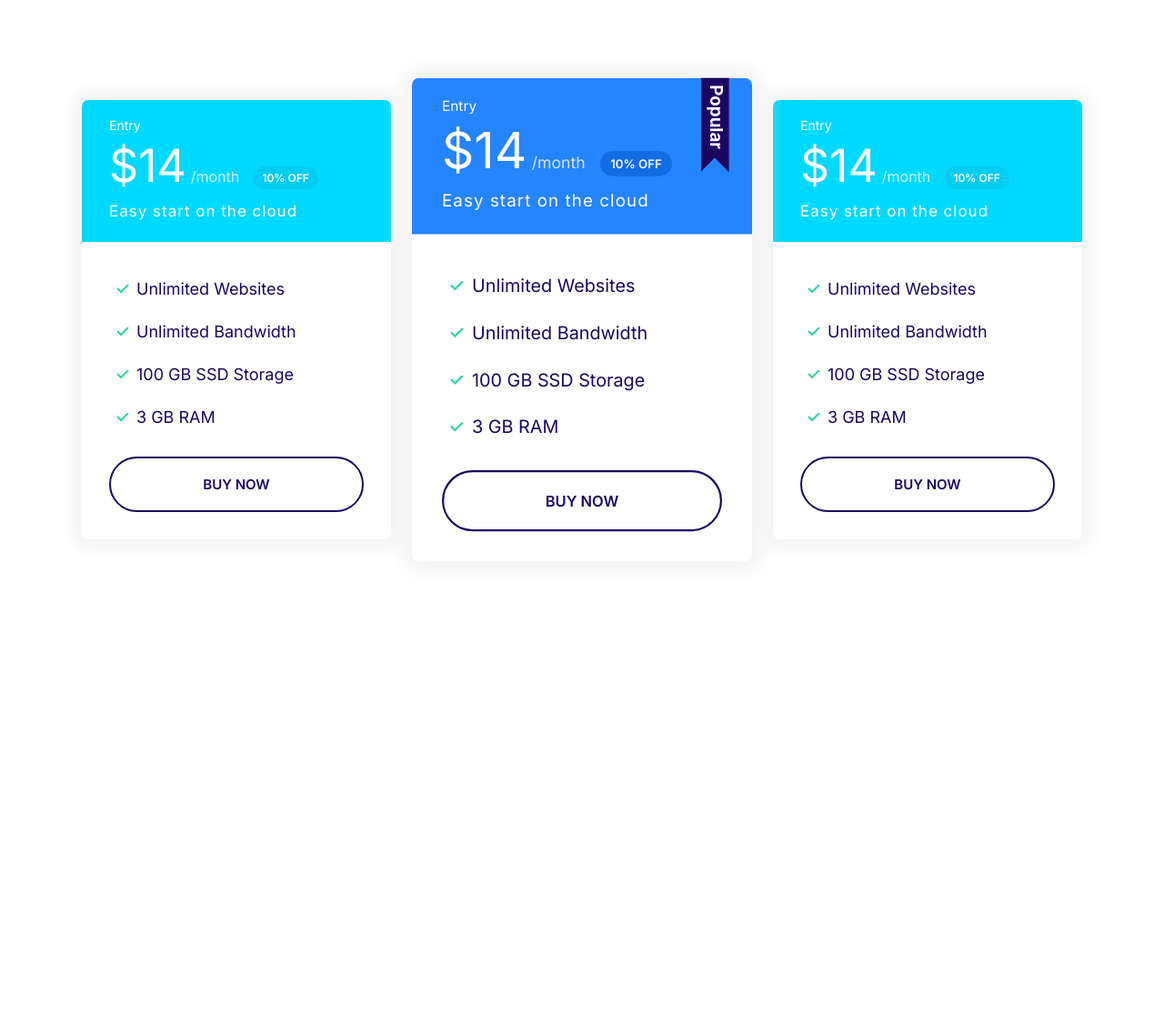
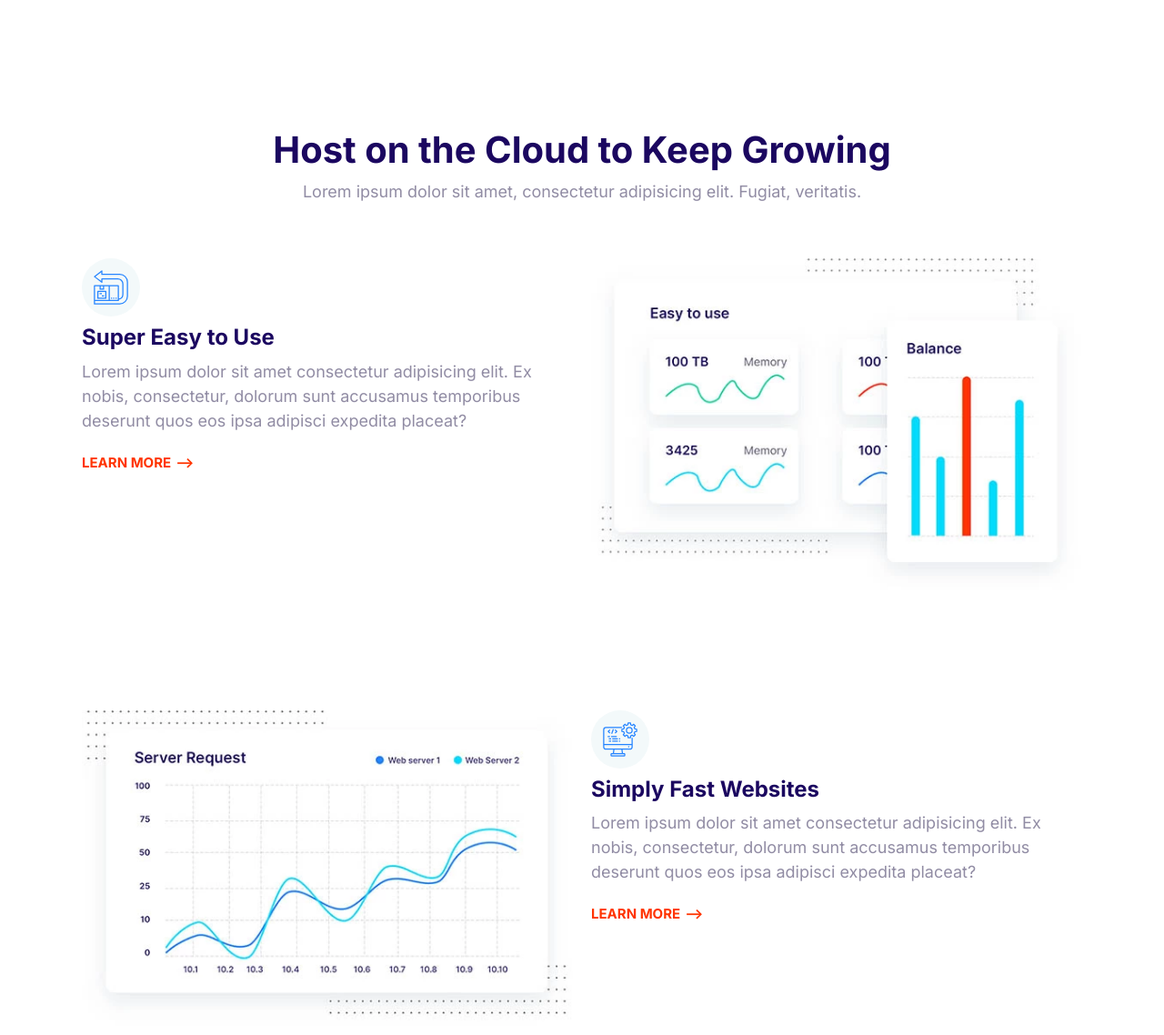
Before and after one commit to AlfaHun/moshify, a plain HTML site: page index.html in a window 1280 px wide. Shown: the top 1138 px of the page at 91% size. Before the commit the page ends 800 px from the top, so only its background shows below. Drawn offline with Linux system fonts and the light colour scheme.

Commit message:
Feature block

```diff
--- a/css/styles.css
+++ b/css/styles.css
@@ -339,7 +339,7 @@ a {
 /* Plans */
 
 .plan {
-  transition: transform .2s ease-out;
+  transition: transform 0.2s ease-out;
 }
 
 .plan__name {
@@ -419,7 +419,6 @@ a {
 .plan:hover {
   transform: scale(1.05);
 }
-
 
 .plan--popular:hover {
   transform: scale(1.15);
@@ -771,7 +770,7 @@ a {
   }
 }
 
-/* Plan block */
+/* Plans block */
 
 .block-plans .grid {
   gap: 8rem 4rem;
@@ -781,3 +780,28 @@ a {
   max-width: 500px;
   margin: 0 auto;
 }
+
+/* Features block */
+
+.feature {
+  gap: 4rem 2rem;
+  margin: 12rem 0;
+}
+
+.feature:first-of-type {
+  margin-top: 6rem;
+}
+
+.feature__heading {
+  margin: 1rem 0;
+}
+
+.feature__image {
+  width: 100%;
+}
+
+@media screen and (min-width: 768px) {
+  .feature:nth-of-type(even) .feature__content {
+    order: 2;
+  }
+}
--- a/index.html
+++ b/index.html
@@ -12,71 +12,100 @@
     <link rel="stylesheet" href="css/styles.css" />
   </head>
   <body style="padding: 5rem">
-    <section class="block container block-plans">
-      <div class="grid grid--cols-3">
-        <div class="plan">
-          <div class="card card--secondary">
-            <header class="card__header">
-              <h3 class="plan__name">Entry</h3>
-              <span class="plan__price">$14</span>
-              <span class="plan__billing-cycle">/month</span>
-              <span class="badge badge--secondary badge--small">10% OFF</span>
-              <span class="plan__description">Easy start on the cloud</span>
-            </header>
-            <div class="card__body">
-              <ul class="list list--tick">
-                <li class="list__item">Unlimited Websites</li>
-                <li class="list__item">Unlimited Bandwidth</li>
-                <li class="list__item">100 GB SSD Storage</li>
-                <li class="list__item">3 GB RAM</li>
-              </ul>
-              <button class="btn btn--outline btn--block">Buy Now</button>
-            </div>
-          </div>
+    <section class="block container">
+      <header class="block__header">
+        <h2>Host on the Cloud to Keep Growing</h2>
+        <p>Lorem ipsum dolor sit amet, consectetur adipisicing elit. Fugiat, veritatis.</p>
+      </header>
+
+      <article class="grid grid--cols-2 feature">
+        <div class="feature__content">
+          <span class="icon-container">
+            <svg class="icon icon--primary">
+              <use xlink:href="images/sprite.svg#easy"></use>
+            </svg>
+          </span>
+          <header>
+            <h3 class="feature__heading">Super Easy to Use</h3>
+          </header>
+          <p>
+            Lorem ipsum dolor sit amet consectetur adipisicing elit. Ex nobis,
+            consectetur, dolorum sunt accusamus temporibus deserunt quos eos
+            ipsa adipisci expedita placeat?
+          </p>
+          <a href="#" class="link-arrow">Learn more</a>
         </div>
-        <div class="plan plan--popular">
-          <div class="card card--primary">
-            <header class="card__header">
-              <h3 class="plan__name">Entry</h3>
-              <span class="plan__price">$14</span>
-              <span class="plan__billing-cycle">/month</span>
-              <span class="badge badge--primary badge--small">10% OFF</span>
-              <span class="plan__description">Easy start on the cloud</span>
-            </header>
-            <div class="card__body">
-              <ul class="list list--tick">
-                <li class="list__item">Unlimited Websites</li>
-                <li class="list__item">Unlimited Bandwidth</li>
-                <li class="list__item">100 GB SSD Storage</li>
-                <li class="list__item">3 GB RAM</li>
-              </ul>
-              <button class="btn btn--outline btn--block">Buy Now</button>
-            </div>
-          </div>
+        <picture>
+          <source
+            type="image/webp"
+            srcset="images/easy.webp 1x, images/easy@2x.webp 2x"
+          />
+          <source
+            type="image/png"
+            srcset="images/easy.png 1x, images/easy@2x.png 2x"
+          />
+          <img class="feature__image" src="images/easy.png" alt="" />
+        </picture>
+      </article>
+      <article class="grid grid--cols-2 feature">
+        <div class="feature__content">
+          <span class="icon-container">
+            <svg class="icon icon--primary">
+              <use xlink:href="images/sprite.svg#computer"></use>
+            </svg>
+          </span>
+          <header>
+            <h3 class="feature__heading">Simply Fast Websites</h3>
+          </header>
+          <p>
+            Lorem ipsum dolor sit amet consectetur adipisicing elit. Ex nobis,
+            consectetur, dolorum sunt accusamus temporibus deserunt quos eos
+            ipsa adipisci expedita placeat?
+          </p>
+          <a href="#" class="link-arrow">Learn more</a>
         </div>
-        <div class="plan">
-          <div class="card card--secondary">
-            <header class="card__header">
-              <h3 class="plan__name">Entry</h3>
-              <span class="plan__price">$14</span>
-              <span class="plan__billing-cycle">/month</span>
-              <span class="badge badge--secondary badge--small">10% OFF</span>
-              <span class="plan__description">Easy start on the cloud</span>
-            </header>
-            <div class="card__body">
-              <ul class="list list--tick">
-                <li class="list__item">Unlimited Websites</li>
-                <li class="list__item">Unlimited Bandwidth</li>
-                <li class="list__item">100 GB SSD Storage</li>
-                <li class="list__item">3 GB RAM</li>
-              </ul>
-              <button class="btn btn--outline btn--block">Buy Now</button>
-            </div>
-          </div>
+        <picture>
+          <source
+            type="image/webp"
+            srcset="images/fast.webp 1x, images/fast@2x.webp 2x"
+          />
+          <source
+            type="image/png"
+            srcset="images/fast.png 1x, images/fast@2x.png 2x"
+          />
+          <img class="feature__image" src="images/fast.png" alt="" />
+        </picture>
+      </article>
+      <article class="grid grid--cols-2 feature">
+        <div class="feature__content">
+          <span class="icon-container">
+            <svg class="icon icon--primary">
+              <use xlink:href="images/sprite.svg#wordpress"></use>
+            </svg>
+          </span>
+          <header>
+            <h3 class="feature__heading">Wordpree Made Easy</h3>
+          </header>
+          <p>
+            Lorem ipsum dolor sit amet consectetur adipisicing elit. Ex nobis,
+            consectetur, dolorum sunt accusamus temporibus deserunt quos eos
+            ipsa adipisci expedita placeat?
+          </p>
+          <a href="#" class="link-arrow">Learn more</a>
         </div>
-      </div>
+        <picture>
+          <source
+            type="image/webp"
+            srcset="images/wordpress.webp 1x, images/wordpress@2x.webp 2x"
+          />
+          <source
+            type="image/png"
+            srcset="images/wordpress.png 1x, images/wordpress@2x.png 2x"
+          />
+          <img class="feature__image" src="images/wordpress.png" alt="" />
+        </picture>
+      </article>
     </section>
-
     <script src="js/main.js"></script>
   </body>
 </html>
```
Also changed, not shown: components/featureblock.html (added, +97 -0 lines), images/easy.jpg (added), images/easy.webp (added), images/easy@2x.jpg (added), images/easy@2x.webp (added), images/fast.jpg (added), images/fast.webp (added), images/fast@2x.jpg (added), images/fast@2x.webp (added), images/wordpress.jpg (added), images/wordpress.webp (added), images/wordpress@2x.jpg (added), images/wordpress@2x.webp (added).
